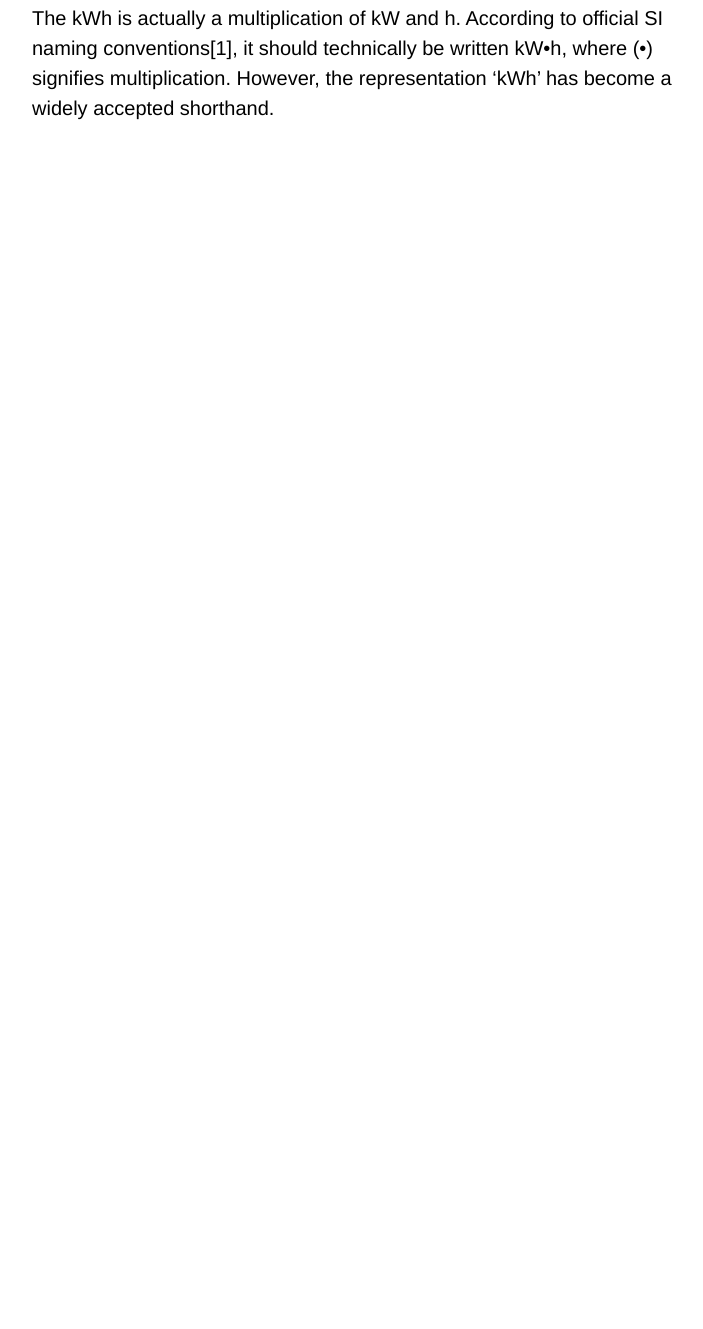
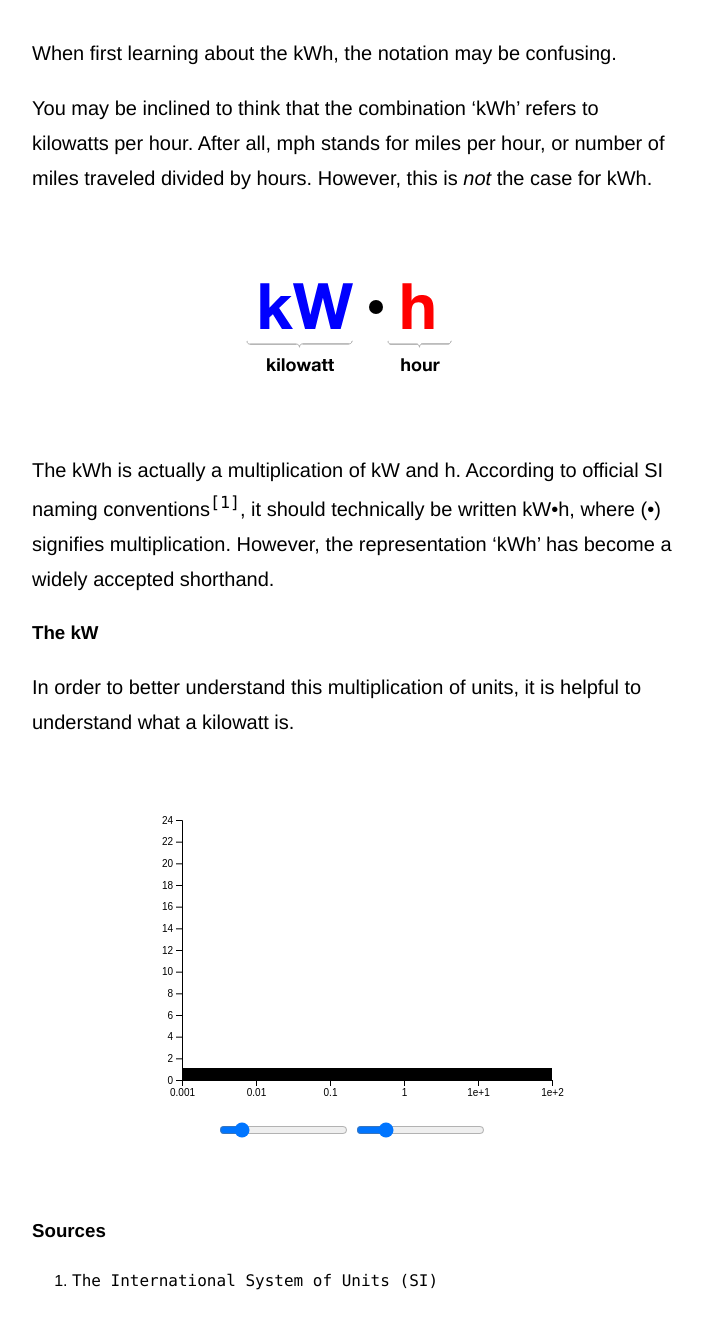
Before and after one commit to kishansheth/1kWh, a plain HTML site: page index.html in a window 1280 px wide. Shown: the part 2211-3540 px from the top of the page, without its empty margins (288-991 px from the left). Before the commit the page ends 2404 px from the top, so only its background shows below. Drawn offline with nearby package versions, Linux system fonts and the light colour scheme.

Commit message:
Added multiplication breakdown chart

```diff
--- a/index.html
+++ b/index.html
@@ -3,9 +3,11 @@
     <head>
         <link rel="stylesheet" href="styles.css">
         <script src="https://kit.fontawesome.com/de04d4a6e5.js" crossorigin="anonymous"></script>
+        <script src="https://d3js.org/d3.v4.js"></script>
+        <script src="charts/area-chart.js"></script>
         <title>Understanding 1 kWh</title>
     </head>
-    <body>
+    <body onload="buildCharts()">
         <div class="hero">
             <div class="content">
                 <!-- <div class="graphic-container"><i style="color: yellow; font-size: 50px;" class="fas fa-bolt"></i></div> -->
@@ -38,8 +40,9 @@
             <p>That is, until the end of the month, when you (or perhaps the person in charge of your residence)
                 receives an electric bill. </p>
 
-            <p>On the bill, your total electricity usage for that month is typically represented in kWh.
-                For example, it might say your household has consumed <span>900 kWh</span> in the month of July.</p>
+            <p>On the bill, your total electricity usage for that month is typically represented in a unit
+                you may or may not have seen: kWh. For example, it might say your household has consumed
+                <span>900 kWh</span> in the month of July.</p>
 
             <div class="graphic-container"><img src="images/bill.svg"></div>
 
@@ -59,9 +62,83 @@
                 After all, mph stands for miles per hour, or number of miles traveled divided by hours.
                 However, this is <i>not</i> the case for kWh.</p>
 
-            <p>The kWh is actually a multiplication of kW and h. According to official SI naming conventions[1],
+            <div class="graphic-container"><img src="images/breakdown_times.svg"></div>
+
+            <p>The kWh is actually a multiplication of kW and h. According to official SI naming conventions<sup><a href="#source1">[1]</a></sup>,
                 it should technically be written kW•h, where (•) signifies multiplication.
                 However, the representation ‘kWh’ has become a widely accepted shorthand.</p>
+
+            <h3>The kW</h3>
+
+            <p>In order to better understand this multiplication of units, it is helpful to understand what a kilowatt is.</p>
+
+            <div class="graphic-container">
+                <div id="area-chart"></div>
+                <input type="range" name="mySlider" id=kWSlider min="0" max="370" value="50" onchange="changeKW(this)">
+                <input type="range" name="mySlider" id=hSlider min="0" max="260" value="50" onchange="changeH(this)">
+            </div>
+
+            <h3 id="sources">Sources</h3>
+
+            <ol>
+                <li id="source1"><a href="https://www.bipm.org/utils/common/pdf/si-brochure/SI-Brochure-9-EN.pdf#page=33">The International System of Units (SI)</a></li>
+            </ol>
+
         </div>
+
+        <script>
+            // Set graph dimensions
+            var margin = {top: 10, right: 30, bottom: 30, left: 60},
+                width = 460 - margin.left - margin.right;
+                height = 300 - margin.top - margin.bottom;
+
+            var svg = d3.select("#area-chart")
+                .append("svg")
+                    .attr("width", width + margin.left + margin.right)
+                    .attr("height", height + margin.top + margin.bottom)
+                .append("g")
+                    .attr("transform",
+                        "translate(" + margin.left + "," + margin.top + ")");
+
+            var x = d3.scaleLog()
+                .base(10)
+                .domain([0.001, 100])
+                .range([0, width])
+
+            logFormat10 = x.tickFormat(10, "")
+
+            svg.append("g")
+                .attr("transform", "translate(0," + height + ")")
+                .call(d3.axisBottom(x).ticks(5).tickFormat(x => x.toPrecision(1)));
+
+            var y = d3.scaleLinear()
+                .domain([0, 24])
+                .range([height, 0]);
+            svg.append("g")
+                .call(d3.axisLeft(y));
+
+            var kW = 10;
+            var h = 12;
+
+            function changeKW(inputObject) {
+                kW = inputObject.value
+                d3.select("rect")
+                    .attr("width", inputObject.value)
+            }
+
+            function changeH(inputObject) {
+                h = inputObject.value
+                d3.select("rect")
+                    .attr("y", height - inputObject.value)
+                    .attr("height", inputObject.value)
+            }
+
+            var area = svg.append("rect")
+                .attr("x", 0)
+                .attr("y", height - h)
+                .attr("width", width)
+                .attr("height", h);
+
+        </script>
     </body>
 </html>
--- a/styles.css
+++ b/styles.css
@@ -1,6 +1,6 @@
 body {
     font-family: 'Helvetica Neue';
-    line-height: 1.5;
+    line-height: 1.75;
     margin: 0;
 }
 
@@ -44,10 +44,14 @@ span {
     font-weight: 700;
 }
 
+a {
+    font-family: 'Lucida Console', Monaco, monospace;
+    color: black;
+    text-decoration: none;
+}
+
 .hero a {
     color: white;
-    font-family: 'Lucida Console', Monaco, monospace;
-    text-decoration: none;
 }
 
 .hero .graphic-container {
```
Also changed, not shown: images/breakdown_times.svg (added).
